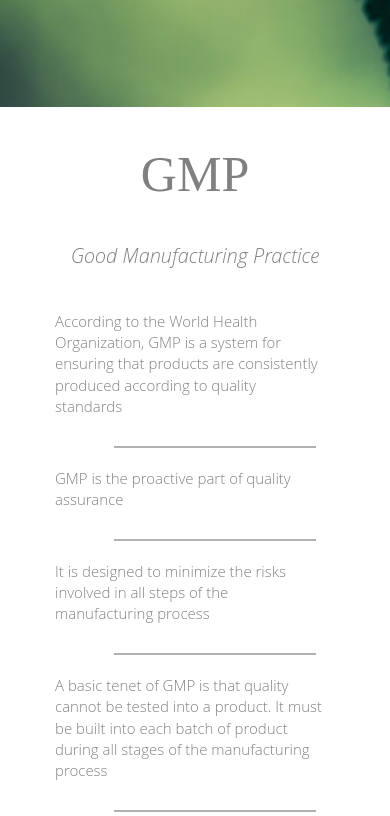
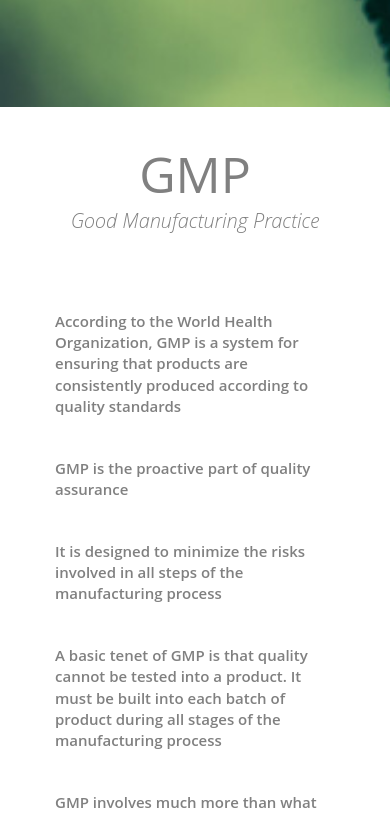
Before and after one commit to olessiap/olessiap.github.io, a website: page index.html in a window 390 px wide. Shown: the part 572-1388 px from the top of the page. Drawn offline with nearby package versions, Linux system fonts and the light colour scheme.

Commit message:
took out li separators, tweaked shit

```diff
--- a/css/style.css
+++ b/css/style.css
@@ -3,6 +3,10 @@
     padding: 0;
     font-family: 'Open Sans', sans-serif;
     color:grey;
+}
+
+ul {
+    padding-top:35px;
 }
 
 /*NAVIGATION*/
@@ -100,28 +104,40 @@
 
 }
 
+.gmp p {
+    font-style: italic;
+    font-size:35px;
+    font-weight:200;
+    margin-bottom:40px;
+    text-align:center;
+    color:grey;
+}
+
 h2 {
-    font-family: 'Patua One';
-    font-size:100px;
+    font-size:35px;
     color: grey;
     text-align:center;
     margin:0px;
     padding-top:40px;
     padding-bottom:40px;
 }
-.gmp p {
-    font-style: italic;
-    font-size:35px;
-    font-weight:200;
-    margin-top: 0px;
-    margin-bottom:40px;
-    text-align:center;
-    color:grey;
+
+#gmpp h2 {
+    padding-bottom: 5px;
 }
 
 col-12 {
     padding-right:100px;
 }
+#gmpp li {
+    font-size:15px;
+    color: grey;
+    list-style-type:none;
+    font-weight: 600;
+    padding-right:50px;
+    padding-bottom:40px;
+}
+
 .gmp li {
     font-size:15px;
     color: grey;
@@ -129,13 +145,6 @@
     font-weight: 100;
     padding-right:50px;
     padding-bottom:8px;
-}
-
-.separator {
-    width:200px;
-    border: .5px solid rgb(177, 177, 177);
-    float: center;
-
 }
 
 .gmp-box {
@@ -208,11 +217,11 @@
 }
 
 .motoP {
-    font-size:15px;
+    font-size:25px;
     text-align:center;
     font-style: italic;
-    font-size:35px;
     font-weight:200;
+    padding: 0px 50px;
 }
 
 
@@ -256,6 +265,11 @@
 
     h2 {
         font-size:50px;
+        color: grey;
+        text-align:center;
+        margin:0px;
+        padding-top:40px;
+        padding-bottom:40px;
     }
 
     .gmp p {
@@ -268,7 +282,9 @@
     }
 
     .motoP {
-        font-size:20px;
+        font-size:15px;
+        font-weight:600;
+        padding: 0px;
     }
 
     .gmp p {
--- a/index.html
+++ b/index.html
@@ -65,16 +65,12 @@
                     <ul>
                         <li>According to the World Health Organization, GMP is a system for ensuring
                             that products are consistently produced according to quality standards</li>
-                        <hr class="separator">
                         <li>GMP is the proactive part of quality assurance</li>
-                        <hr class="separator">
                         <li>It is designed to minimize the risks involved in all steps of the manufacturing
                                 process</li>
-                        <hr class="separator">
                         <li>A basic tenet of GMP is that quality cannot be tested into a product. It must
                             be built into each batch of product during all stages of the manufacturing
                             process</li>
-                        <hr class="separator">
                         <li>GMP involves much more than what most people think. A common
                             misconception is that GMP only covers the process of manufacturing itself</li>
                     </ul>
```
